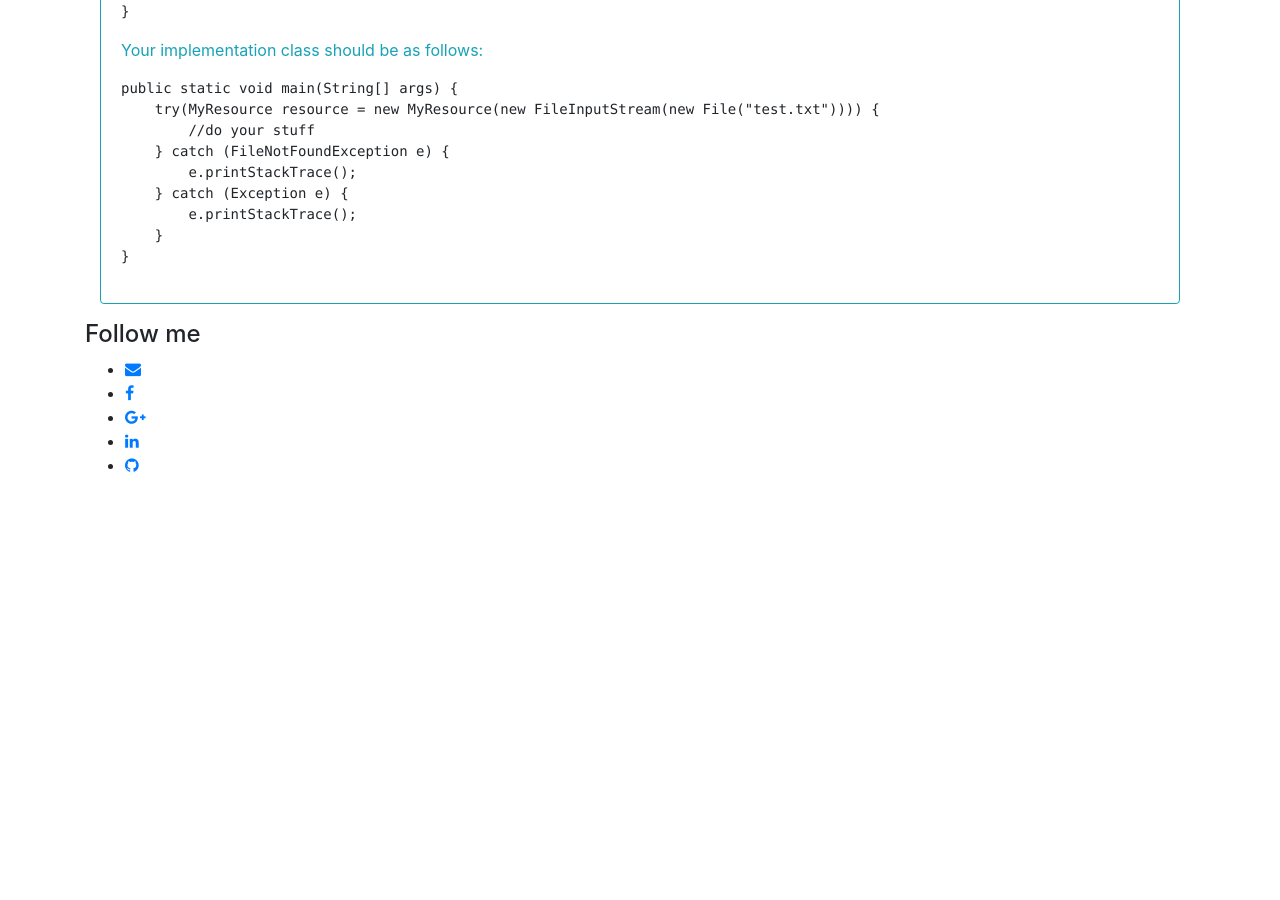
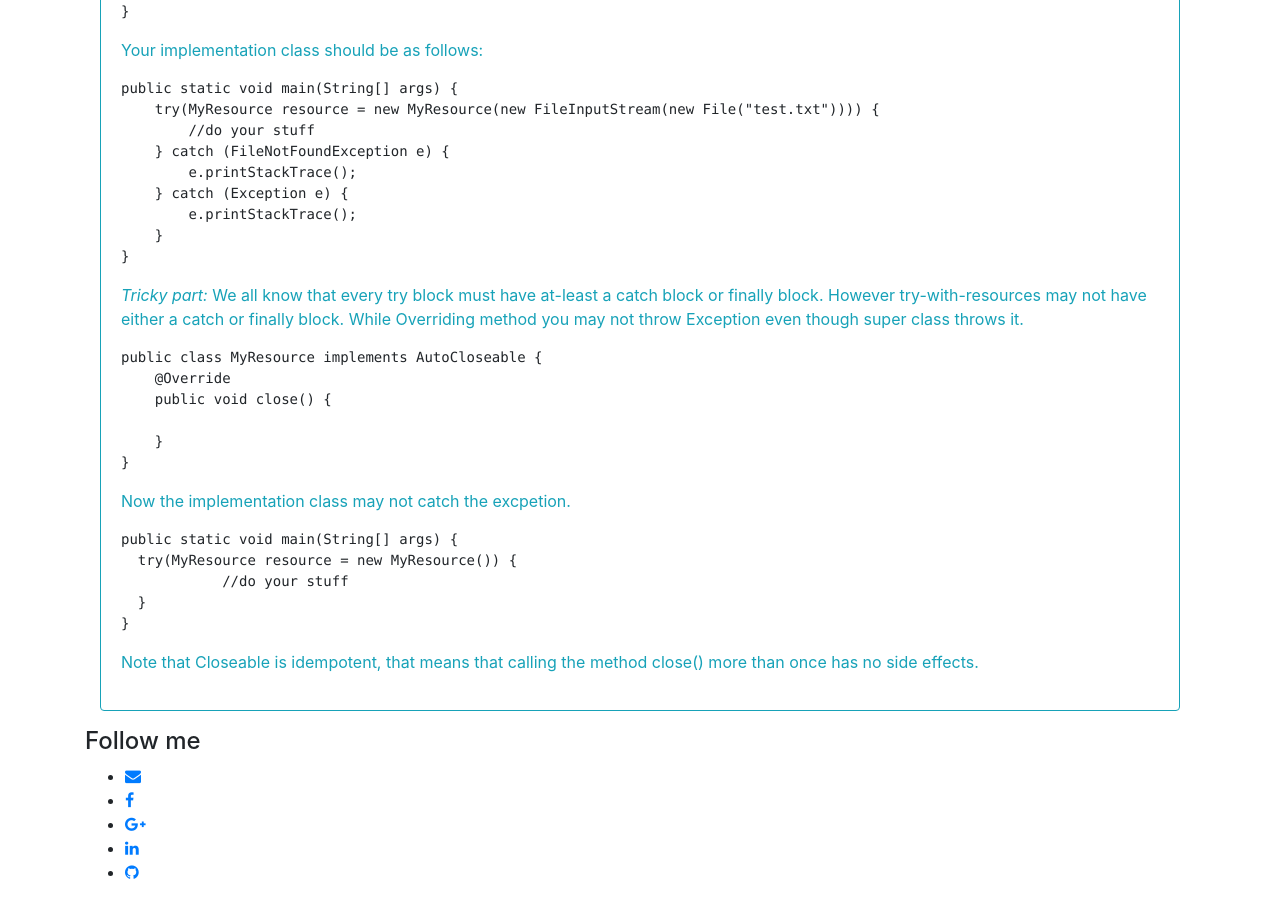
Before and after one commit to sahoora-nath/sahoora-nath.github.io, a Jekyll site: the page built from _posts/2018-06-03-difference-between-closeable-and-autocloseable.md, in a window 1280 px wide and 900 px high, scrolled down 1308 px. Built offline with Jekyll 4.4.1, drawn with Linux system fonts in a browser that asks for light colours; nearby versions of some CDN libraries; before the commit the page ends 1801 px from its top, so only the background shows below that.

Commit message:
java note added

```diff
--- a/_posts/2018-06-03-difference-between-closeable-and-autocloseable.md
+++ b/_posts/2018-06-03-difference-between-closeable-and-autocloseable.md
@@ -68,3 +68,27 @@ public static void main(String[] args) {
     }
 }
 ~~~~
+
+*Tricky part:*
+We all know that every try block must have at-least a catch block or finally block. However try-with-resources may not have either a catch or finally block.
+While Overriding method you may not throw Exception even though super class throws it.
+
+~~~~
+public class MyResource implements AutoCloseable {
+    @Override
+    public void close() {
+
+    }
+}
+~~~~
+
+Now the implementation class may not catch the excpetion.
+~~~~
+public static void main(String[] args) {
+  try(MyResource resource = new MyResource()) {
+            //do your stuff
+  }
+}
+~~~~
+
+Note that Closeable is idempotent, that means that calling the method close() more than once has no side effects.
```
